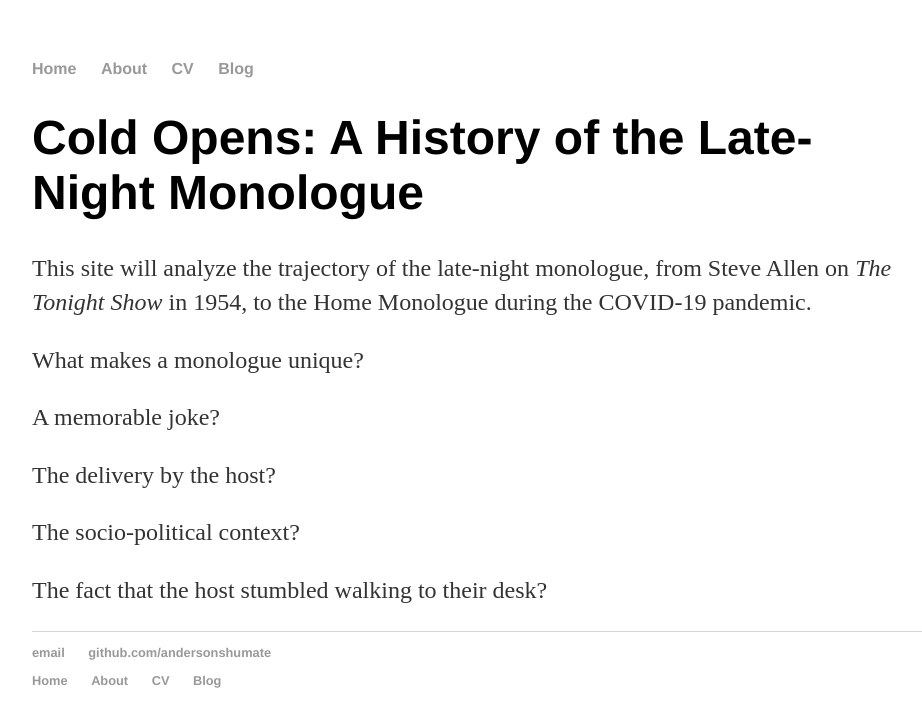
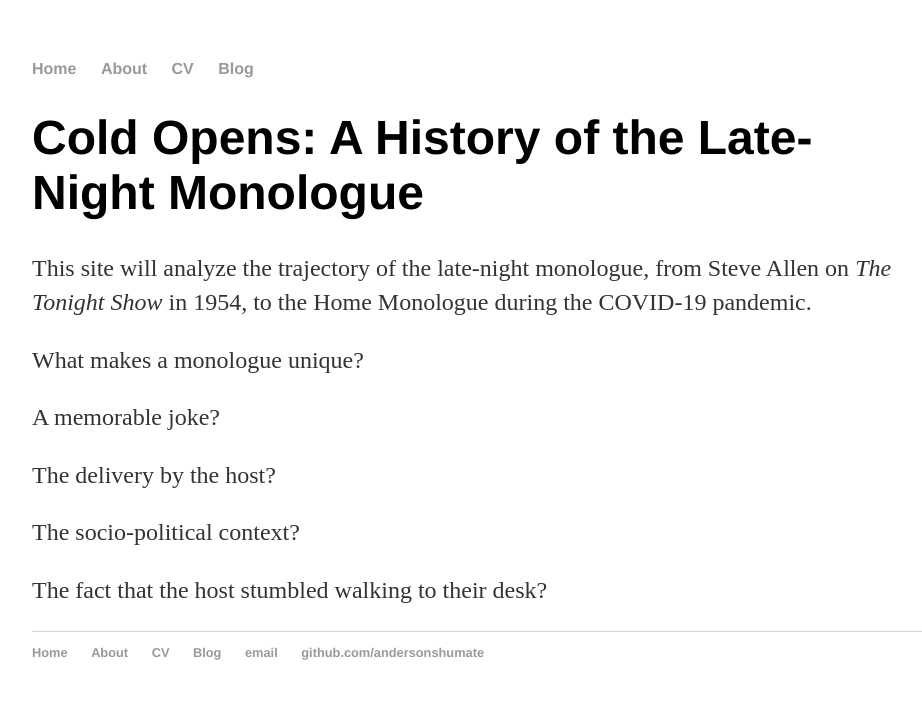
Before and after one commit to andersonshumate/andersonshumate.github.io, a Jekyll site: the page built from index.html, in a window 1280 px wide. Shown: the top 727 px of the page, without its empty margins (160-1082 px from the left). Built offline with Jekyll 4.4.1, drawn with Linux system fonts in a browser that asks for light colours.

Commit message:
Update default.html

```diff
--- a/_layouts/default.html
+++ b/_layouts/default.html
@@ -21,16 +21,13 @@
 			</div><!-- /.container -->
 			<footer>
 	    		<ul>
-	        		<li><a href="mailto:andersonwshumate@gmail.com">email</a></li>
-	        		<li><a href="https://github.com/andersonshumate">github.com/andersonshumate</a></li>
-				</ul>
-			<nav>
-	    		<ul>
 	        		<li><a href="/">Home</a></li>
 		        	<li><a href="/about/">About</a></li>
 	        		<li><a href="/cv/">CV</a></li>
 	        		<li><a href="/blog/">Blog</a></li>
-	    		</ul>
+				<li><a href="mailto:andersonwshumate@gmail.com">email</a></li>
+	        		<li><a href="https://github.com/andersonshumate">github.com/andersonshumate</a></li>
+				</ul>
 			</nav>
 			</footer>
 		</body>
```
